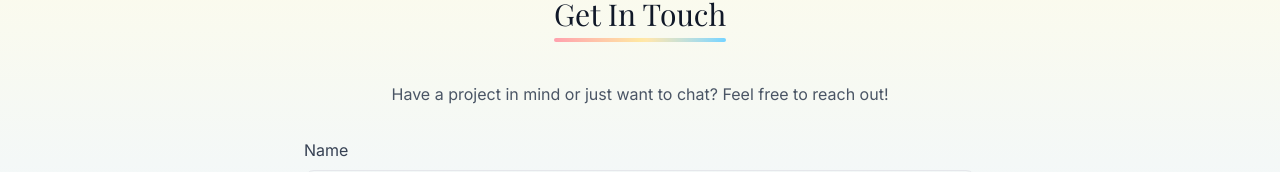
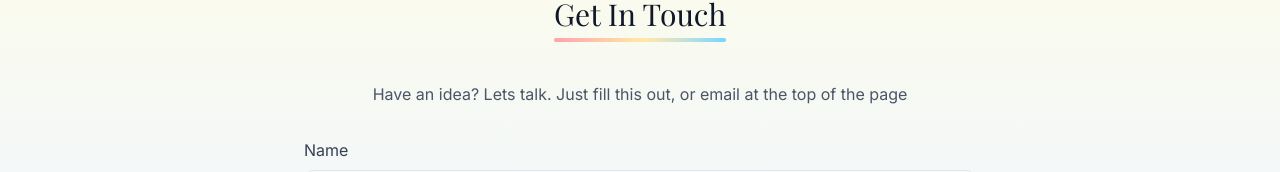
Before and after one commit to BoldAxis0/sids-website, a React (Vite) app: page / in a window 1280 px wide. Shown: the part 4244-4416 px from the top of the page. Built offline with nearby package versions, Linux system fonts and the light colour scheme.

Commit message:
tried to add recaptcha

```diff
--- a/package.json
+++ b/package.json
@@ -40,6 +40,7 @@
     "react": "^18.3.1",
     "react-day-picker": "^8.10.1",
     "react-dom": "^18.3.1",
+    "react-google-recaptcha": "^3.1.0",
     "react-hook-form": "^7.55.0",
     "react-resizable-panels": "^2.1.7",
     "recharts": "^2.15.2",
--- a/src/components/Contact.tsx
+++ b/src/components/Contact.tsx
@@ -1,5 +1,7 @@
 import React, { useState } from "react";
 import { Send } from "lucide-react";
+
+import ReCAPTCHA from "react-google-recaptcha";
 
 export function Contact() {
   const [formData, setFormData] = useState({
@@ -7,6 +9,12 @@ export function Contact() {
     email: "",
     message: "",
   });
+
+  const [recaptchaOK, setRecaptchaOK] = useState(false);
+
+  function onChangeRecaptcha() {
+    setRecaptchaOK(true);
+  }
 
   const handleSubmit = (e: React.FormEvent) => {
     e.preventDefault();
@@ -36,7 +44,8 @@ export function Contact() {
           <span className="absolute -bottom-2 left-0 w-full h-1 bg-gradient-to-r from-rose-300 via-amber-200 to-sky-300 rounded-full"></span>
         </h2>
         <p className="text-center text-gray-600 mb-8">
-          Have a project in mind or just want to chat? Feel free to reach out!
+          Have an idea? Lets talk. Just fill this out, or email at the top of
+          the page
         </p>
         <form onSubmit={handleSubmit} className="space-y-6">
           <div>
@@ -84,9 +93,16 @@ export function Contact() {
               placeholder="Your message..."
             />
           </div>
+
+          <ReCAPTCHA
+            sitekey="6Lc4vGMsAAAAAJaUriGg4CZQLZ2Tmxe13m4m9R0z"
+            onChange={onChangeRecaptcha}
+          />
+
           <button
             type="submit"
             className="w-full bg-gradient-to-r from-purple-400 to-pink-400 text-white py-3 rounded-lg hover:from-purple-500 hover:to-pink-500 transition-all flex items-center justify-center gap-2 shadow-sm hover:shadow-md"
+            disabled={!recaptchaOK}
           >
             Send Message
             <Send className="w-4 h-4" />
```
Also changed, not shown: 1 other file (tests, documents, lock files or other folders).
